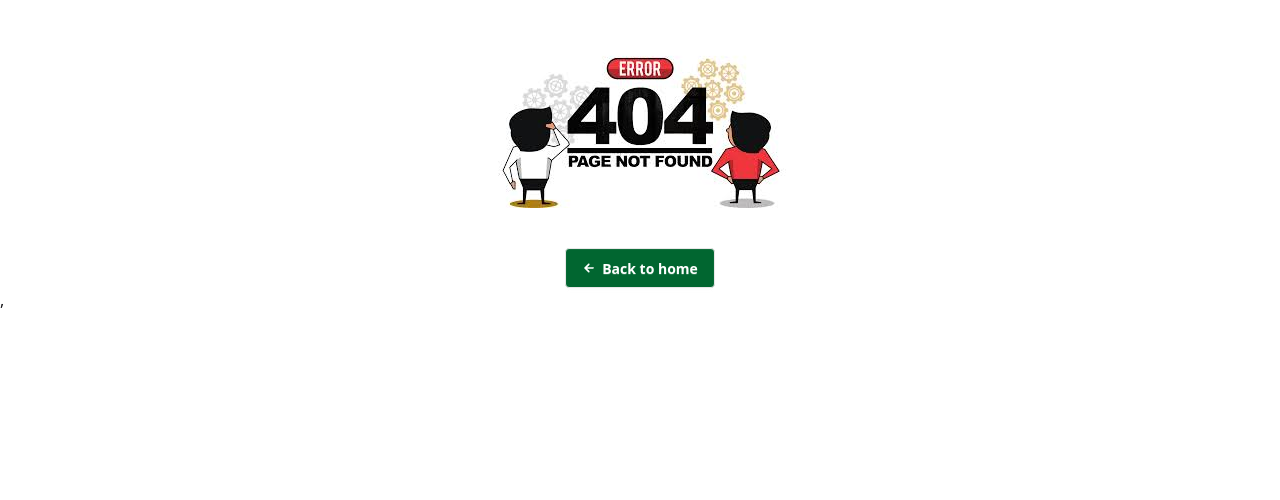
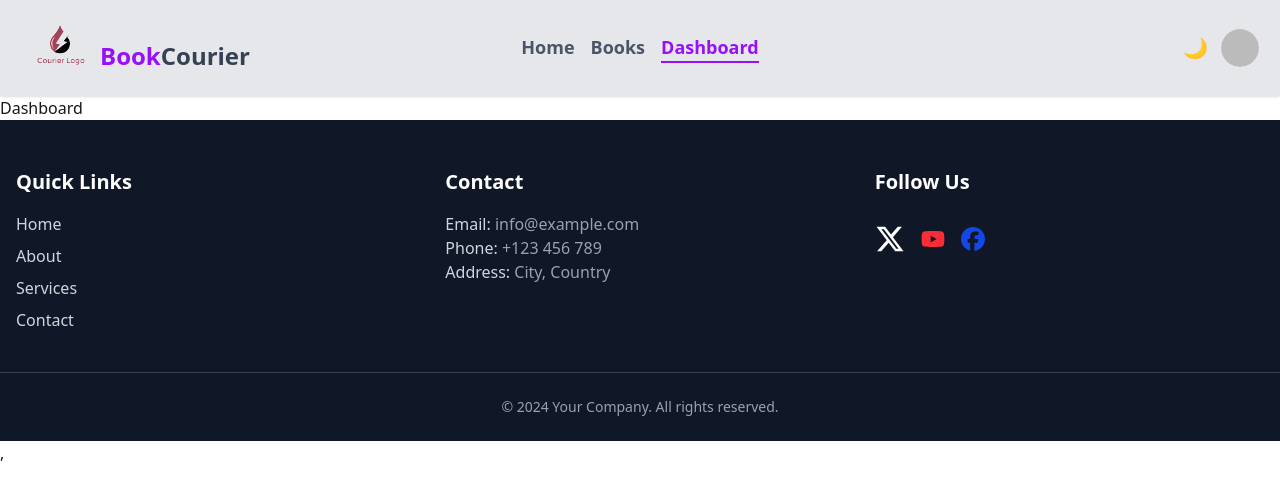
Before and after one commit to Tamanna-salma/Book-Courier-project-, a React app: page /dashboard in a window 1280 px wide. Shown: the top 500 px of the page. Built offline with nearby package versions, Linux system fonts and the light colour scheme; no server answers; sample sign-in values are in the browser's storage; the HTML template or start-up script is replaced by a standard one.

Commit message:
private routes setup

```diff
--- /dev/null
+++ b/src/Layout/dashboard/Dashboard.jsx
@@ -0,0 +1,9 @@
+import React from 'react'
+
+const Dashboard = () => {
+  return (
+    <div>Dashboard</div>
+  )
+}
+
+export default Dashboard
--- a/src/Routes/Router.jsx
+++ b/src/Routes/Router.jsx
@@ -6,6 +6,8 @@ import AuthLayout from "../components/AuthLayout/AuthLayout";
 import Login from "../Pages/Auth/Login";
 import Register from "../Pages/Auth/Register";
 import Error from "../Pages/Error";
+import Dashboard from "../Layout/dashboard/Dashboard";
+import PrivateRoute from "./PrivateRoute";
 
  const router = createBrowserRouter([
   {
@@ -20,10 +22,12 @@ import Error from "../Pages/Error";
         path:"/allbooks",
         element:<Books></Books>
       },
-      // {
-      //   path:"/dashboard",
-      //   element:<Dash
-      // },
+      {
+        path:"/dashboard",
+        element:<PrivateRoute>
+          <Dashboard></Dashboard>
+        </PrivateRoute>
+      },
     ]
   },
   {
```
Also changed, not shown: 1 other file (tests, documents, lock files or other folders).
